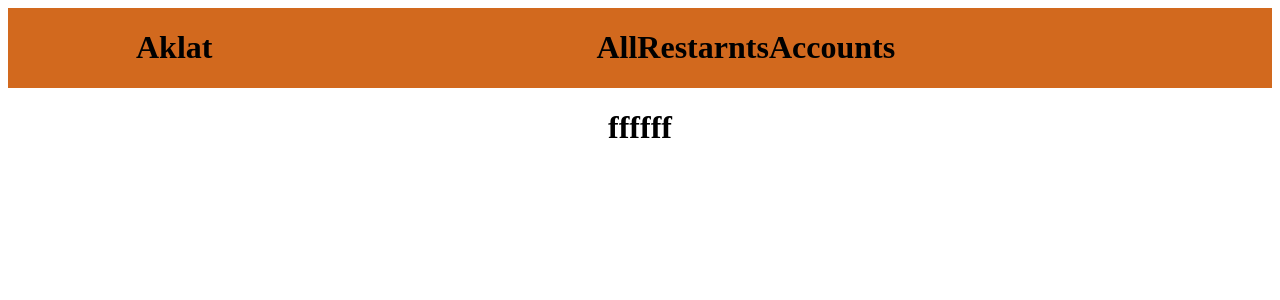
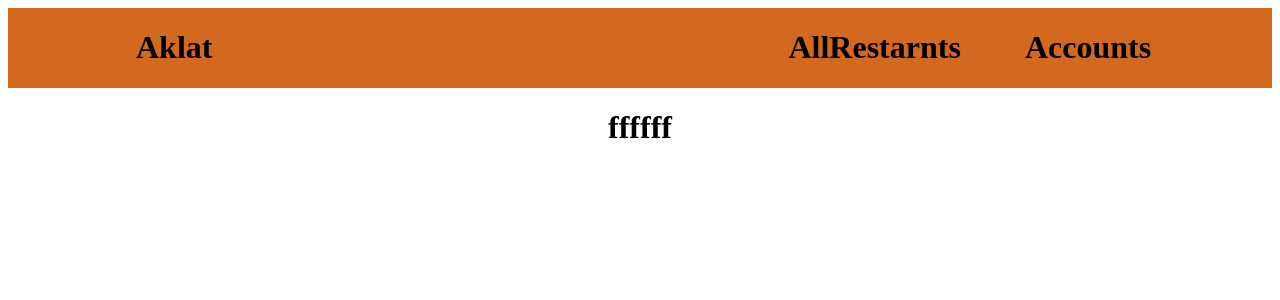
Before and after one commit to RunTime-Terror-1/MERAKI_Academy_Project_5, a React (Create React App) app in the folder frontend/: page / in a window 1280 px wide. Shown: the top 300 px of the page. Built offline with nearby package versions, Linux system fonts and the light colour scheme.

Commit message:
first css NavBar

```diff
--- a/frontend/src/components/Homepage/NavBar/style.css
+++ b/frontend/src/components/Homepage/NavBar/style.css
@@ -1,19 +1,20 @@
-.NavBar{
+.NavBar {
     display: flex;
     flex-direction: row;
     gap: 30vw;
     background-color: chocolate;
 }
 
-.NavBar_One{
-position: relative;
-left: 10vw;
+.NavBar_One {
+    position: relative;
+    left: 10vw;
 
 }
-.NavBar_Tow{
+
+.NavBar_Tow {
     display: flex;
     flex-direction: row;
-
+    gap: 5vw;
     position: relative;
-    left: 10vw;
+    left: 25vw;
 }
```
